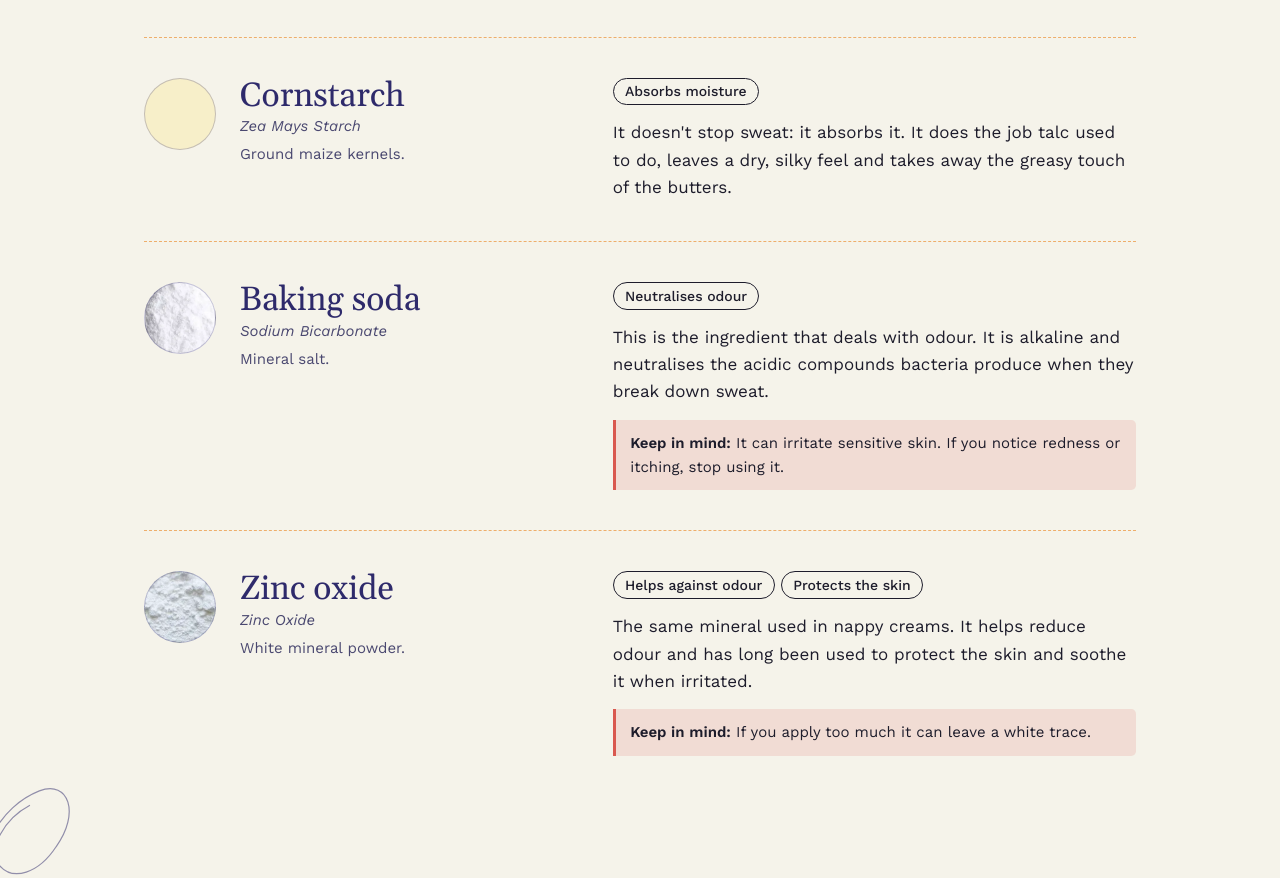
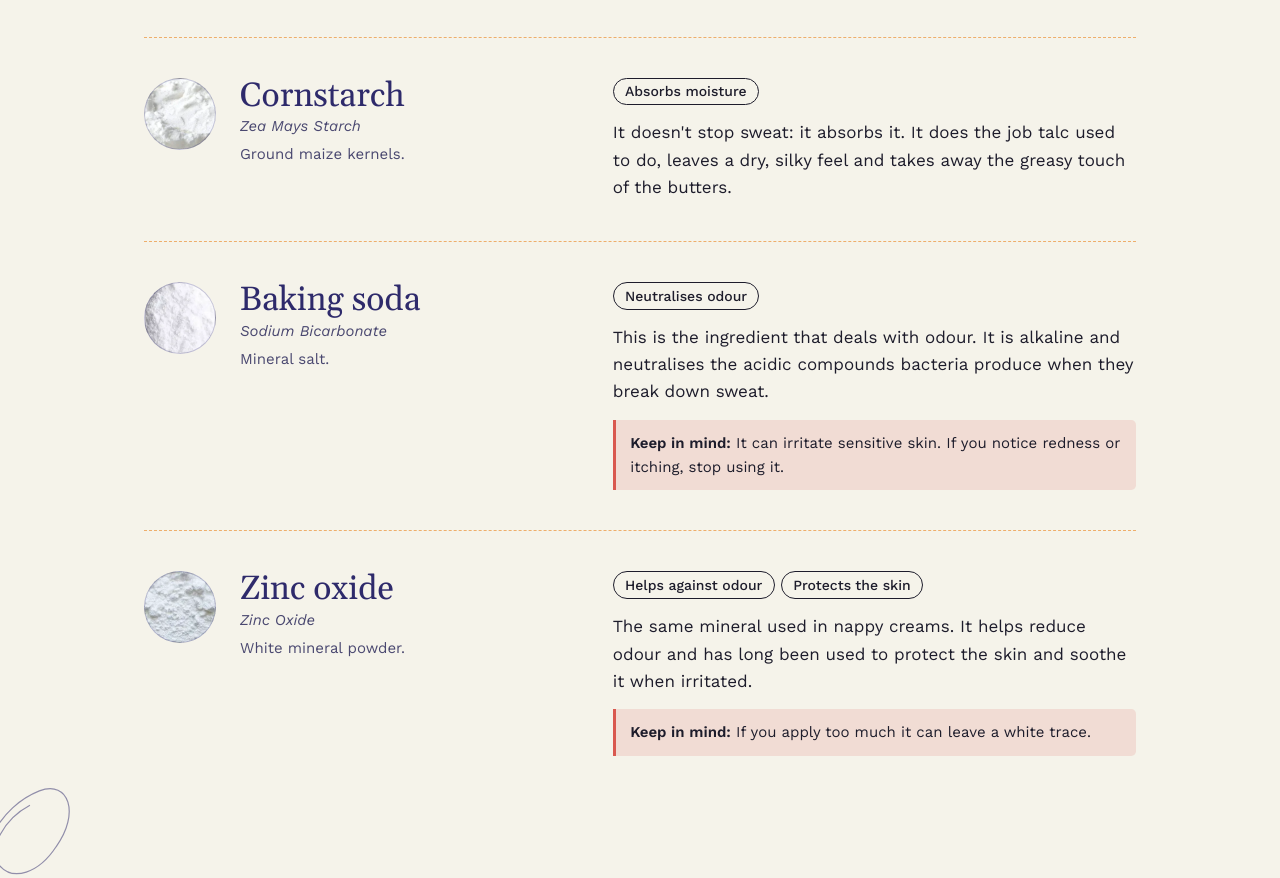
Before and after one commit to afmdev/azoul-workshop, a plain HTML site: page public/index.html in a window 1280 px wide. Shown: the part 2230-3108 px from the top of the page. Drawn offline with nearby package versions, Linux system fonts and the light colour scheme.

Commit message:
Cornstarch photo in its swatch

```diff
--- a/public/index.html
+++ b/public/index.html
@@ -537,7 +537,7 @@ const INGREDIENTES = [
   { id: "menta", tipo: "aroma", familia: "frescos", inci: "Mentha Piperita Oil", fn: ["aroma", "olor", "frescor"] },
   { id: "romero", tipo: "aroma", familia: "frescos", inci: "Rosmarinus Officinalis Leaf Oil", fn: ["aroma", "olor"] },
 ];
-const FOTOS = new Set(["karite", "coco", "cacao", "bicarbonato", "zinc"]); // base ingredients with a product photo in img/base-{id}.webp
+const FOTOS = new Set(["karite", "coco", "cacao", "bicarbonato", "zinc", "almidon"]); // base ingredients with a product photo in img/base-{id}.webp
 const LAMINAS = {"bergamota": [440, 581], "pomelo": [315, 560], "lavanda": [438, 597], "ylang": [408, 620], "geranio": [402, 620], "cedro": [440, 534], "incienso": [440, 563], "menta": [440, 577], "romero": [440, 573]}; // webp size per oil (public-domain plates, Wikimedia Commons)
 const FAMILIAS = ["citricos", "florales", "amaderados", "frescos"];
 
```
Also changed, not shown: public/img/base-almidon.webp (added).
